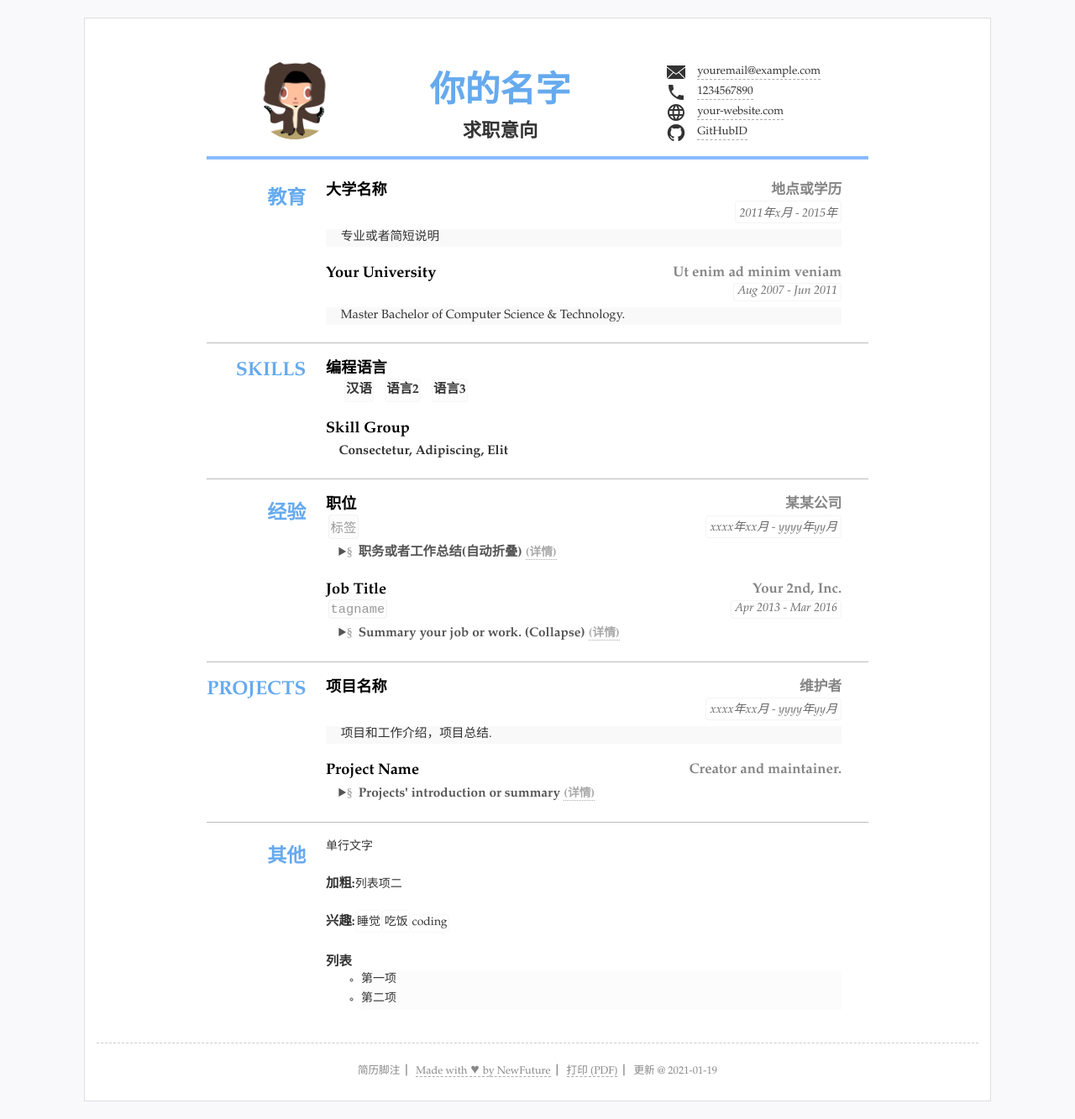
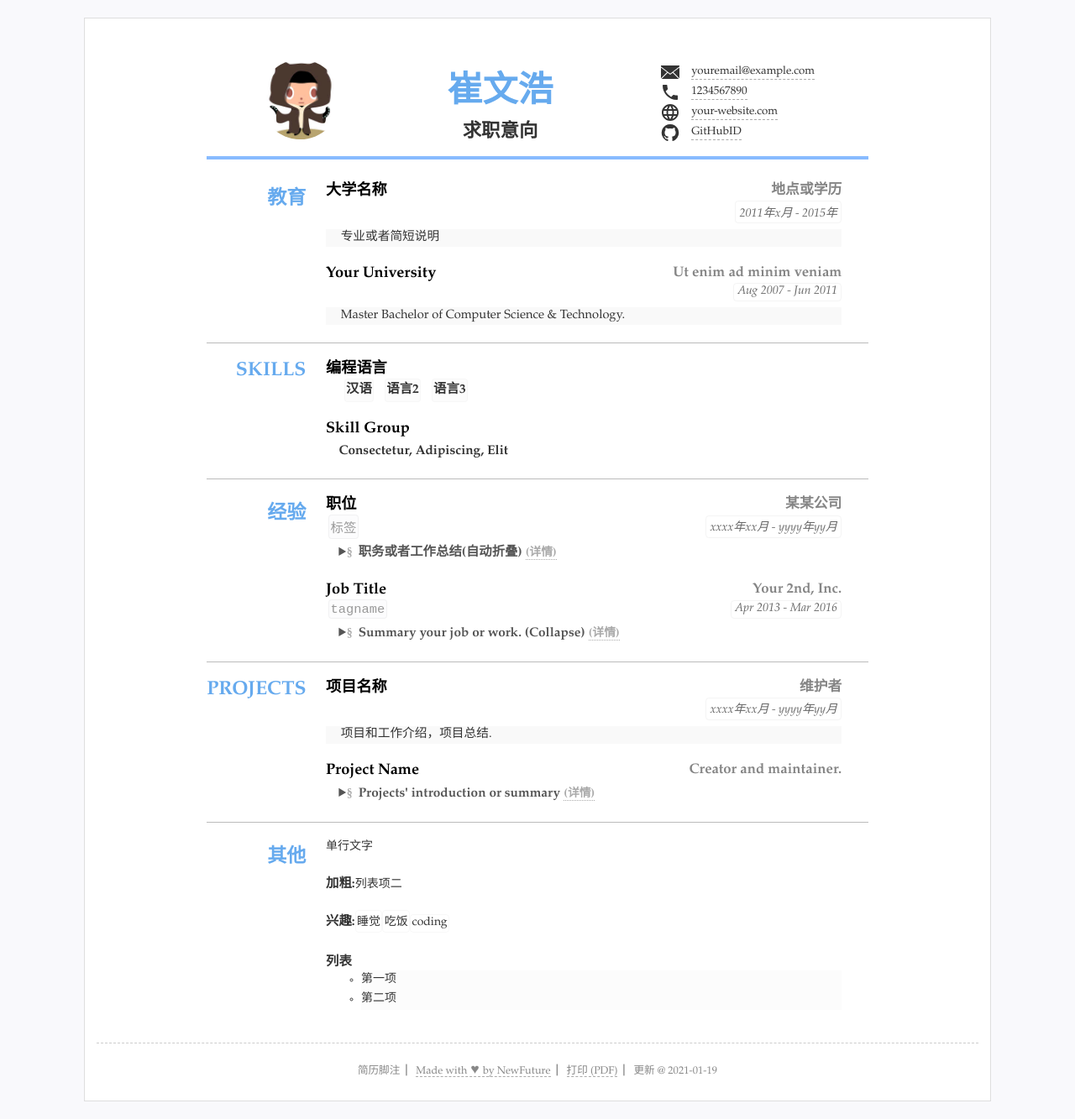
Before and after one commit to cuiwenhao-123/2021_First_CV, a Jekyll site: the page built from index.html, in a window 1280 px wide. Shown: the whole page at 84% size. Built offline with Jekyll 4.4.1, drawn with Linux system fonts in a browser that asks for light colours.

Commit message:
https://github.com/cuiwenhao-123/2021_First_CV/edit/gh-pages/_data/resume.yml

```diff
--- a/_data/resume.yml
+++ b/_data/resume.yml
@@ -3,7 +3,7 @@
 
 title: "简历标题"
 lang: "zh" #语言设置 zh表示中文 en 表示英语
-name: "你的名字"
+name: "崔文浩"
 jobtitle: "求职意向" #可空不显示
 photo: "assets/img/photo.jpg" #照片可空，不显示
 
```
